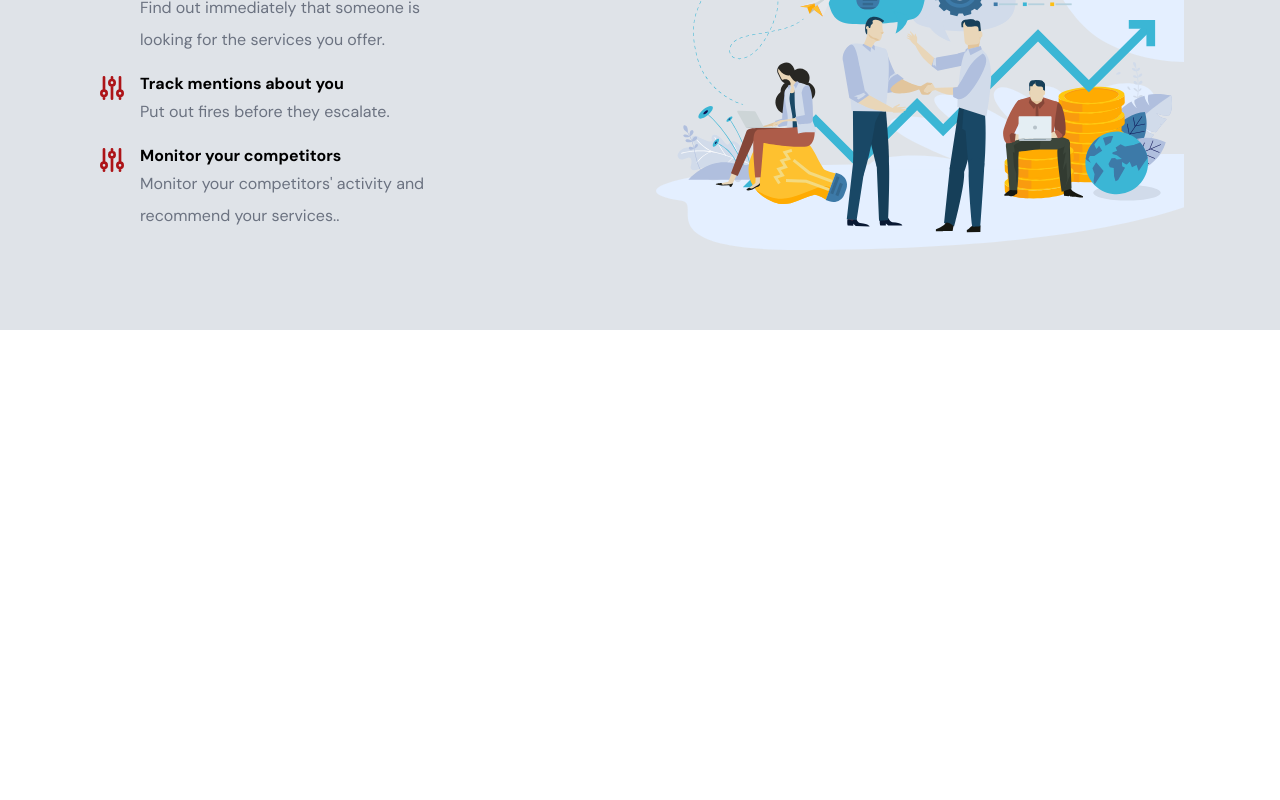
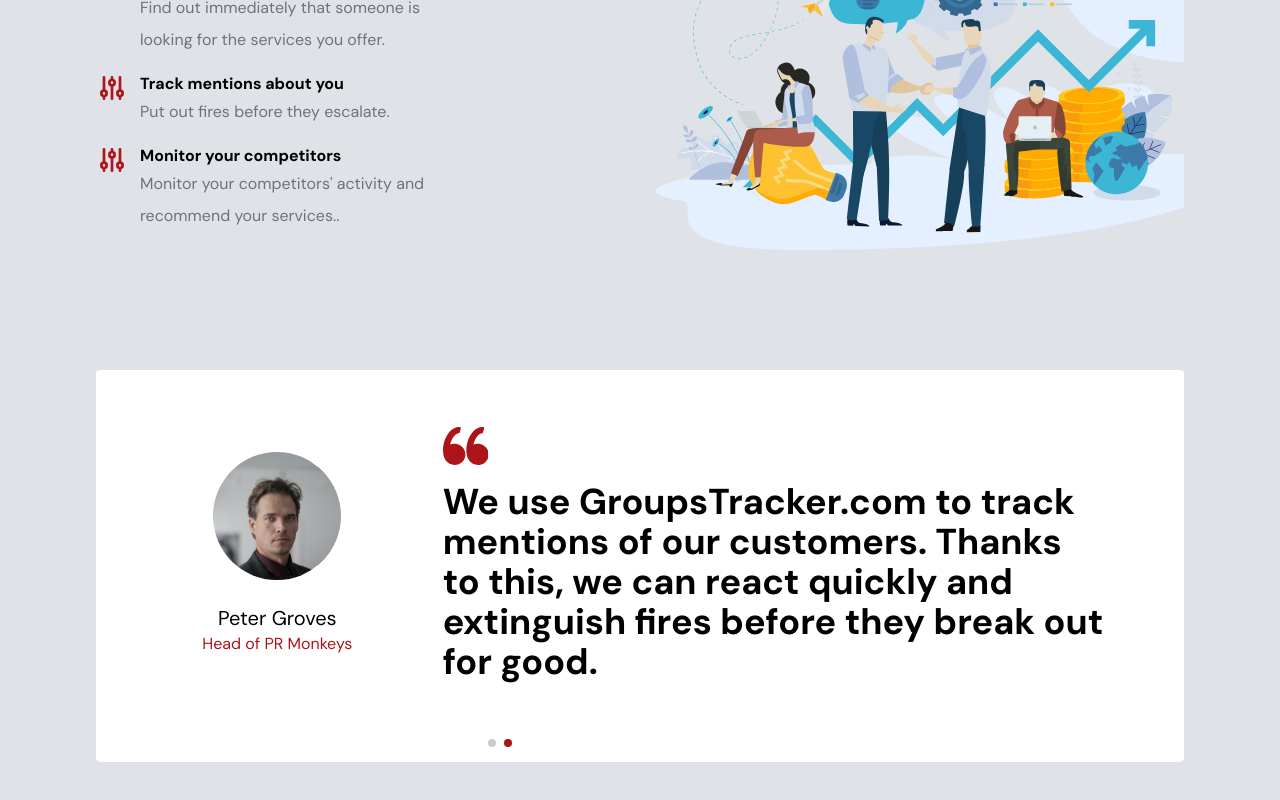
Before and after one commit to Rashad-Stack/trcker, a React (Vite) app: page / in a window 1280 px wide. Shown: the part 1373-2173 px from the top of the page. Before the commit the page ends 1703 px from the top, so only its background shows below. Built offline with nearby package versions, Linux system fonts and the light colour scheme.

Commit message:
review section swiper slider added

```diff
--- a/package.json
+++ b/package.json
@@ -18,6 +18,7 @@
     "react-icons": "^4.8.0",
     "react-router-dom": "^6.10.0",
     "sort-by": "^1.2.0",
+    "swiper": "^9.2.4",
     "yup": "^1.1.1"
   },
   "devDependencies": {
--- /dev/null
+++ b/src/components/Home/Review.jsx
@@ -0,0 +1,42 @@
+import React from "react";
+
+export default function Review({ review = {} }) {
+
+    const {name,designation,image,quote}=review
+
+  return (
+    <div className="mx-auto py-10 bg-light-tertiary dark:bg-dark-tertiary shadow-xl rounded">
+      <div className="max-w-5xl p-4 flex flex-wrap justify-center items-center">
+        <div className="mb-6 w-full lg:w-1/3 text-center">
+          <img
+            className="mb-6 mx-auto w-32 h-32 rounded-full object-cover"
+            src={image}
+            alt
+          />
+          <h4 className="text-xl">{name}</h4>
+          <p className="text-primary">{designation}</p>
+        </div>
+        <div className="w-full lg:w-2/3">
+          <svg
+            className="mb-4 text-primary h-10"
+            viewBox="0 0 32 28"
+            fill="none"
+            xmlns="http://www.w3.org/2000/svg"
+          >
+            <path
+              d="M10.2418 12.749C9.45369 12.522 8.66554 12.4069 7.89887 12.4069C6.71496 12.4069 5.72709 12.6775 4.96109 13.0088C5.69957 10.3053 7.47358 5.6405 11.0075 5.11517C11.3348 5.0665 11.603 4.82986 11.6923 4.51131L12.4646 1.74875C12.5298 1.51512 12.4912 1.26505 12.3579 1.06231C12.2246 0.859563 12.0105 0.724288 11.7705 0.691393C11.5097 0.655812 11.2438 0.637686 10.9803 0.637686C6.73846 0.637686 2.53756 5.06516 0.764895 11.4046C-0.275679 15.1238 -0.580802 20.7154 1.98237 24.2349C3.41668 26.2043 5.50924 27.2559 8.20198 27.361C8.21305 27.3613 8.2238 27.3616 8.23487 27.3616C11.5573 27.3616 14.5035 25.1241 15.3997 21.9208C15.9351 20.0058 15.6931 17.9975 14.7176 16.2644C13.7526 14.5508 12.1632 13.3018 10.2418 12.749Z"
+              fill="currentColor"
+            />
+            <path
+              d="M31.0396 16.2648C30.0746 14.5508 28.4852 13.3018 26.5638 12.749C25.7757 12.522 24.9875 12.4069 24.2212 12.4069C23.0373 12.4069 22.0491 12.6775 21.2831 13.0088C22.0215 10.3053 23.7955 5.6405 27.3298 5.11517C27.6571 5.0665 27.9249 4.82986 28.0146 4.51131L28.7869 1.74875C28.8521 1.51512 28.8135 1.26505 28.6802 1.06231C28.5473 0.859563 28.3331 0.724288 28.0928 0.691393C27.8323 0.655812 27.5664 0.637686 27.3026 0.637686C23.0608 0.637686 18.8599 5.06516 17.0869 11.4046C16.0466 15.1238 15.7415 20.7154 18.305 24.2356C19.739 26.2046 21.8319 27.2566 24.5243 27.3613C24.5354 27.3616 24.5461 27.362 24.5575 27.362C27.8796 27.362 30.8261 25.1244 31.7224 21.9211C32.2571 20.0061 32.0147 17.9975 31.0396 16.2648Z"
+              fill="currentColor"
+            />
+          </svg>
+          <h3 className="text-black dark:text-white mb-6 text-3xl lg:text-4xl font-bold font-heading">
+          {quote}
+          </h3>
+        </div>
+      </div>
+    </div>
+  );
+}
--- /dev/null
+++ b/src/components/Home/Reviews.jsx
@@ -0,0 +1,59 @@
+import React from "react";
+import { Swiper, SwiperSlide } from "swiper/react";
+import userImg from "../../assets/images/user.jpeg"
+
+// Import Swiper styles
+import "swiper/css";
+import "swiper/css/pagination";
+import "../../styles/swiperslider.css";
+
+// import required modules
+import { Autoplay, Pagination } from "swiper";
+import Review from "./Review";
+
+export default function Reviews() {
+  return (
+    <section className="bg-light-secondary dark:bg-dark-secondary py-10">
+      <div className="container mx-auto px-4 sm:px-6 lg:px-8 max-w-6xl">
+        <Swiper
+          spaceBetween={30}
+          pagination={{
+            clickable: true
+          }}
+          loop={true}
+          centeredSlides={true}
+          autoplay={{
+            delay: 5000,
+            disableOnInteraction: false,
+          }}
+          modules={[Autoplay, Pagination]}
+          className="mySwiper"
+        >
+          {reviews.map((review) => (
+            <SwiperSlide key={review.id}>
+              <Review review={review} />
+            </SwiperSlide>
+          ))}
+        </Swiper>
+      </div>
+    </section>
+  );
+}
+const reviews = [
+  {
+    id: 1,
+    name: "Peter Groves",
+    designation: "Head of PR Monkeys",
+    image:userImg,
+    quote:
+      "We use GroupsTracker.com to track mentions of our customers. Thanks to this, we can react quickly and extinguish fires before they break out for good."
+  },
+  {
+    id: 2,
+    name: "Peter Groves",
+    designation: "Head of PR Monkeys",
+    image:userImg,
+    quote:
+      "We use GroupsTracker.com to track mentions of our customers. Thanks to this, we can react quickly and extinguish fires before they break out for good."
+  },
+];
--- a/src/components/Home/index.js
+++ b/src/components/Home/index.js
@@ -1,3 +1,4 @@
 export { default as Hero } from "./Hero";
 export { default as HowItWorks } from "./HowItWorks";
 export { default as Competitors } from "./Competitors";
+export {default as Reviews} from "./Reviews"
--- a/src/pages/Home.jsx
+++ b/src/pages/Home.jsx
@@ -1,6 +1,6 @@
 import React from "react";
 import { Main } from "../layouts";
-import { Competitors, Hero, HowItWorks } from "../components/Home";
+import { Competitors, Hero, HowItWorks, Reviews } from "../components/Home";
 
 export default function Home() {
   return (
@@ -8,6 +8,7 @@
       <Hero />
       <HowItWorks />
       <Competitors />
+      <Reviews />
     </Main>
   );
 }
--- /dev/null
+++ b/src/styles/swiperslider.css
@@ -0,0 +1,6 @@
+.swiper-pagination-bullet-active {
+    background-color: #ad1418;
+  }
+  .swiper-pagination-bullet {
+    transform: translateX(-140px);
+  }
```
Also changed, not shown: src/assets/images/user.jpeg (added), 1 other file (tests, documents, lock files or other folders).
